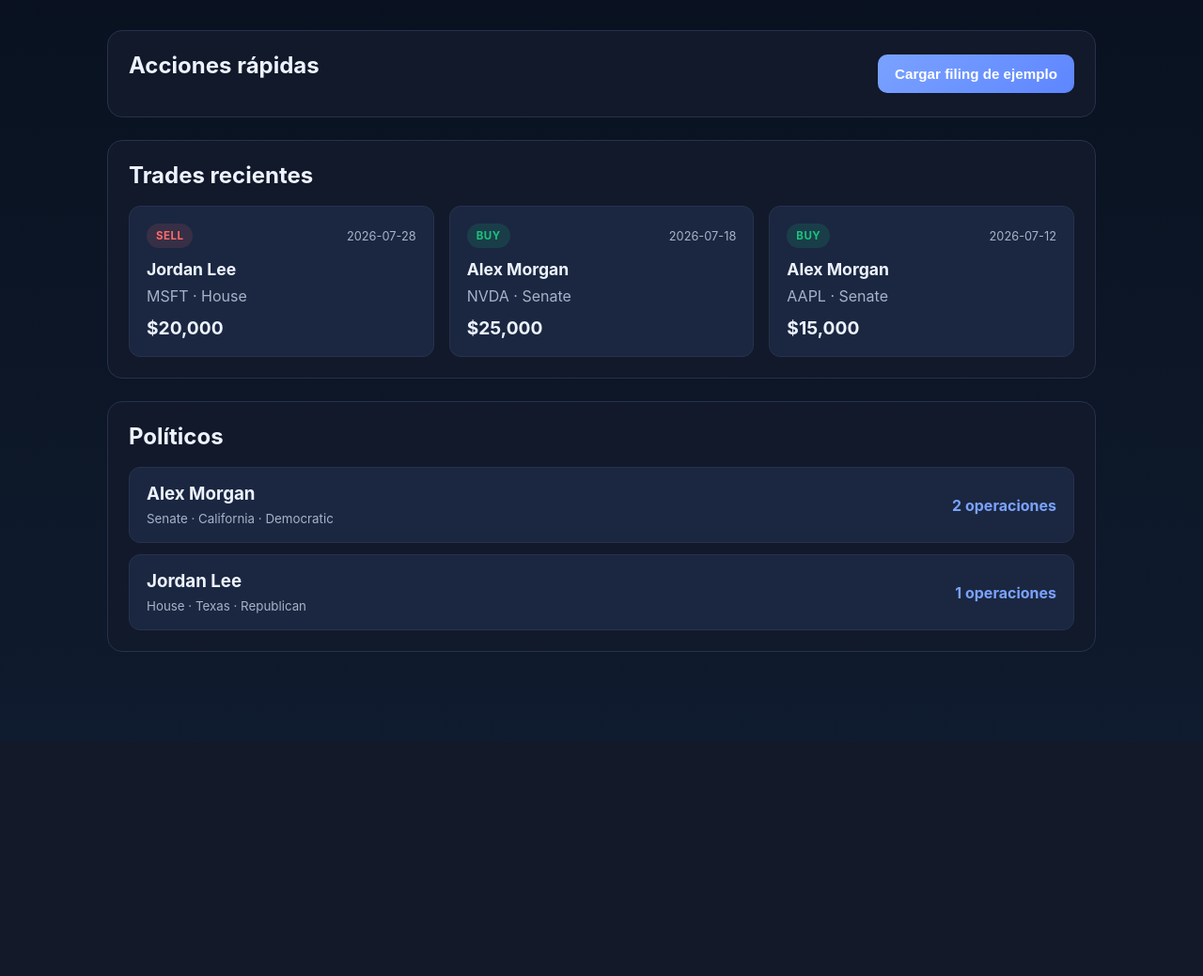
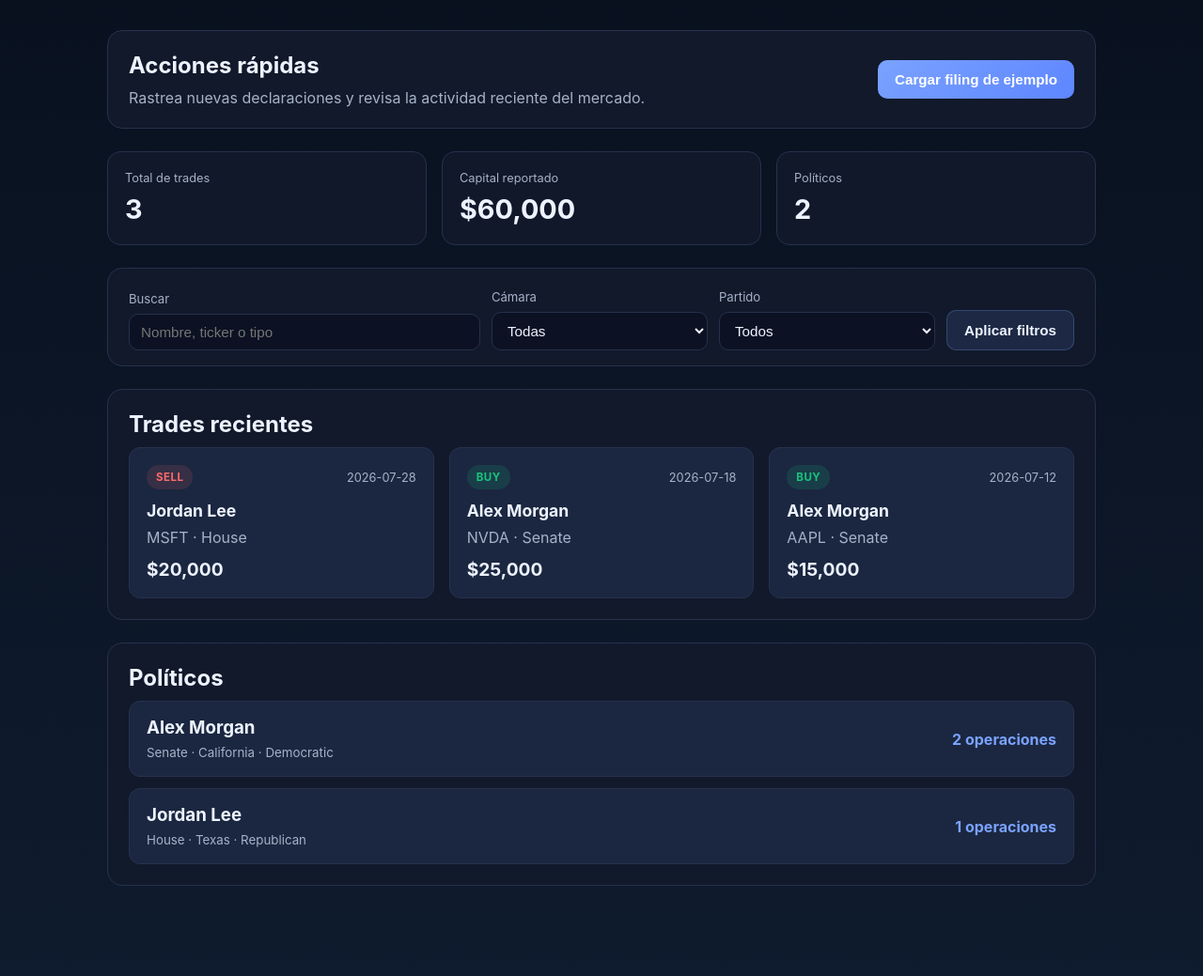
Before and after one commit to laglera/TheWhaleFiles, a FastAPI app: page / in a window 1280 px wide. Shown: the part 132-1171 px from the top of the page at 94% size. Before the commit the page ends 826 px from the top, so only its background shows below. Run offline with FastAPI, Linux system fonts and the light colour scheme; data comes from the database, SQL or seed files in the repository.

Commit message:
Improve dashboard with filters and summary cards

```diff
--- a/app/static/styles.css
+++ b/app/static/styles.css
@@ -56,8 +56,13 @@
 }
 
 .panel h2 {
-  margin: 0 0 18px;
+  margin: 0 0 10px;
   font-size: 1.5rem;
+}
+
+.panel-copy {
+  margin: 0;
+  color: var(--muted);
 }
 
 .actions-panel {
@@ -67,10 +72,9 @@
   gap: 16px;
 }
 
-.primary-button {
+.primary-button,
+.secondary-button {
   cursor: pointer;
-  background: linear-gradient(135deg, #7aa2ff, #5e86ff);
-  color: white;
   border: none;
   border-radius: 10px;
   padding: 12px 18px;
@@ -78,9 +82,80 @@
   font-weight: 700;
 }
 
+.primary-button {
+  background: linear-gradient(135deg, #7aa2ff, #5e86ff);
+  color: white;
+}
+
+.secondary-button {
+  background: rgba(122, 162, 255, 0.12);
+  color: var(--text);
+  border: 1px solid rgba(122, 162, 255, 0.25);
+}
+
 .primary-button:disabled {
   opacity: 0.7;
   cursor: wait;
+}
+
+.stats-row {
+  display: grid;
+  grid-template-columns: repeat(auto-fit, minmax(180px, 1fr));
+  gap: 16px;
+  margin-bottom: 24px;
+}
+
+.stat-card {
+  padding: 20px 18px;
+  border-radius: 14px;
+  border: 1px solid var(--border);
+  background: rgba(18, 26, 44, 0.8);
+}
+
+.stat-card span {
+  display: block;
+  color: var(--muted);
+  font-size: 0.8rem;
+  margin-bottom: 8px;
+}
+
+.stat-card strong {
+  font-size: 1.8rem;
+}
+
+.filters-panel {
+  padding-bottom: 16px;
+}
+
+.filters-form {
+  display: grid;
+  grid-template-columns: 1.3fr 0.8fr 0.8fr auto;
+  gap: 12px;
+  align-items: end;
+}
+
+.filters-form label {
+  display: flex;
+  flex-direction: column;
+  gap: 8px;
+  color: var(--muted);
+  font-size: 0.82rem;
+}
+
+.filters-form input,
+.filters-form select {
+  width: 100%;
+  border-radius: 10px;
+  border: 1px solid var(--border);
+  background: rgba(11, 16, 32, 0.7);
+  color: var(--text);
+  padding: 10px 12px;
+  font-size: 0.95rem;
+}
+
+.empty-state {
+  margin: 0;
+  color: var(--muted);
 }
 
 .stats-grid {
--- a/app/templates/index.html
+++ b/app/templates/index.html
@@ -16,8 +16,57 @@
 
     <main class="container">
       <section class="panel actions-panel">
-        <h2>Acciones rápidas</h2>
+        <div>
+          <h2>Acciones rápidas</h2>
+          <p class="panel-copy">Rastrea nuevas declaraciones y revisa la actividad reciente del mercado.</p>
+        </div>
         <button id="load-sample" class="primary-button">Cargar filing de ejemplo</button>
+      </section>
+
+      <section class="stats-row">
+        <div class="stat-card">
+          <span>Total de trades</span>
+          <strong>{{ total_trades }}</strong>
+        </div>
+        <div class="stat-card">
+          <span>Capital reportado</span>
+          <strong>${{ '{:,.0f}'.format(total_amount) }}</strong>
+        </div>
+        <div class="stat-card">
+          <span>Políticos</span>
+          <strong>{{ total_politicians }}</strong>
+        </div>
+      </section>
+
+      <section class="panel filters-panel">
+        <form class="filters-form" method="get">
+          <label>
+            <span>Buscar</span>
+            <input type="text" name="q" value="{{ active_query }}" placeholder="Nombre, ticker o tipo" />
+          </label>
+
+          <label>
+            <span>Cámara</span>
+            <select name="chamber">
+              <option value="">Todas</option>
+              {% for chamber_name in chambers %}
+              <option value="{{ chamber_name }}" {% if chamber_name == active_chamber %}selected{% endif %}>{{ chamber_name }}</option>
+              {% endfor %}
+            </select>
+          </label>
+
+          <label>
+            <span>Partido</span>
+            <select name="party">
+              <option value="">Todos</option>
+              {% for party_name in parties %}
+              <option value="{{ party_name }}" {% if party_name == active_party %}selected{% endif %}>{{ party_name }}</option>
+              {% endfor %}
+            </select>
+          </label>
+
+          <button type="submit" class="secondary-button">Aplicar filtros</button>
+        </form>
       </section>
 
       <section class="panel">
@@ -33,6 +82,8 @@
             <p>{{ trade.ticker.symbol }} · {{ trade.politician.chamber }}</p>
             <strong>${{ '{:,.0f}'.format(trade.amount) }}</strong>
           </article>
+          {% else %}
+          <p class="empty-state">No hay trades para los filtros actuales.</p>
           {% endfor %}
         </div>
       </section>
@@ -48,6 +99,8 @@
             </div>
             <span>{{ politician.trades|length }} operaciones</span>
           </div>
+          {% else %}
+          <p class="empty-state">No hay políticos que coincidan con esta búsqueda.</p>
           {% endfor %}
         </div>
       </section>
```
Also changed, not shown: app/main.py (+59 -6 lines).
